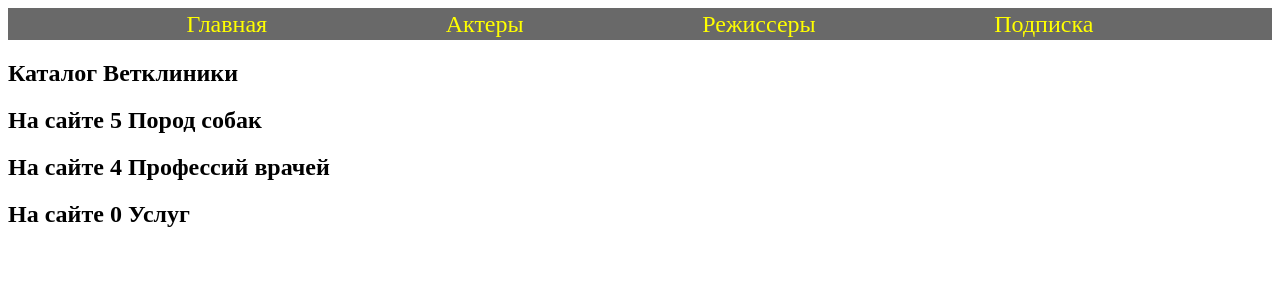
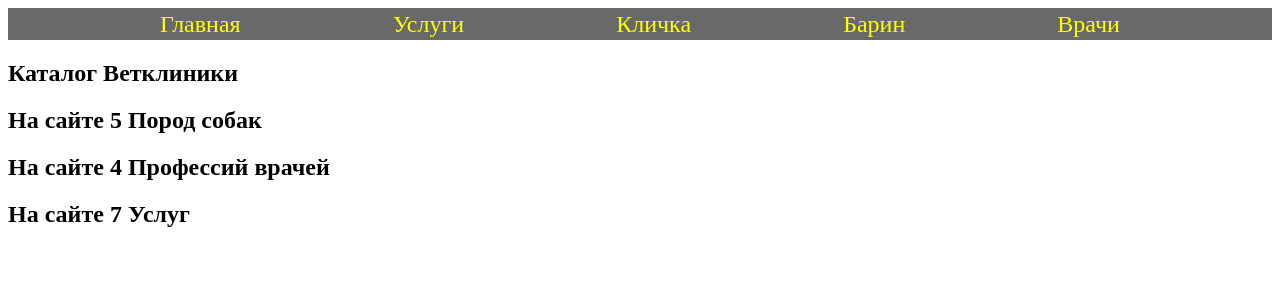
Before and after one commit to BareonZahar/Django09Kino, a Django app: page / in a window 1280 px wide. Shown: the top 300 px of the page. Run offline with Django 4.2, Linux system fonts and the light colour scheme; data comes from the database, SQL or seed files in the repository; both versions use the stored data as it was after the commit.

Commit message:
vet mod-16

```diff
--- a/catalog/views.py
+++ b/catalog/views.py
@@ -1,9 +1,25 @@
 from django.shortcuts import render
 from .models import *
 # Create your views here.
+
+
 def index(req):
     numbreed = Breed.objects.all().count()
     numdoctor = Doctors.objects.all().count()
-    numservis = Vet_clinic.objects.filter(services__vet_clinic=1).count()
+    numservis = Services.objects.filter().count()
     data = {'k1':numbreed,'k2':numdoctor,'k3':numservis}
     return render(req,'index.html',context=data)
+
+
+from django.views import generic
+
+
+class Vetclinlist(generic.ListView):
+    model = Vet_clinic
+
+
+from django.http import HttpResponse
+
+def info(req,id):
+    serv = Vet_clinic.objects.get(id=id)
+    return HttpResponse(serv.services)
--- a/django09/urls.py
+++ b/django09/urls.py
@@ -19,5 +19,7 @@ from django.urls import path
 from catalog import views
 urlpatterns = [
     path('admin/', admin.site.urls),
-    path('',views.index,name='home')
+    path('',views.index,name='home'),
+    path('vetclin/', views.Vetclinlist.as_view(),name='allvetclin'),
+    path('vetclin/<int:id>/',views.info,name='info')
 ]
--- a/templates/index.html
+++ b/templates/index.html
@@ -12,10 +12,10 @@
      {% block menu %}
        <div class="clinic">
            <a href="{% url 'home' %}">Главная</a>
-{#           <a href="{% url 'allkino' %}">Фильмы</a>#}
-           <a href="">Актеры</a>
-           <a href="">Режиссеры</a>
-           <a href="">Подписка</a>
+           <a href="{% url 'allvetclin' %}">Услуги</a>
+           <a href="">Кличка</a>
+           <a href="">Барин</a>
+           <a href="">Врачи</a>
        </div>
      {% endblock menu %}
      {% block content %}
```
Also changed, not shown: templates/catalog/vet_clinic_list.html (added, +15 -0 lines), db.sqlite3.
